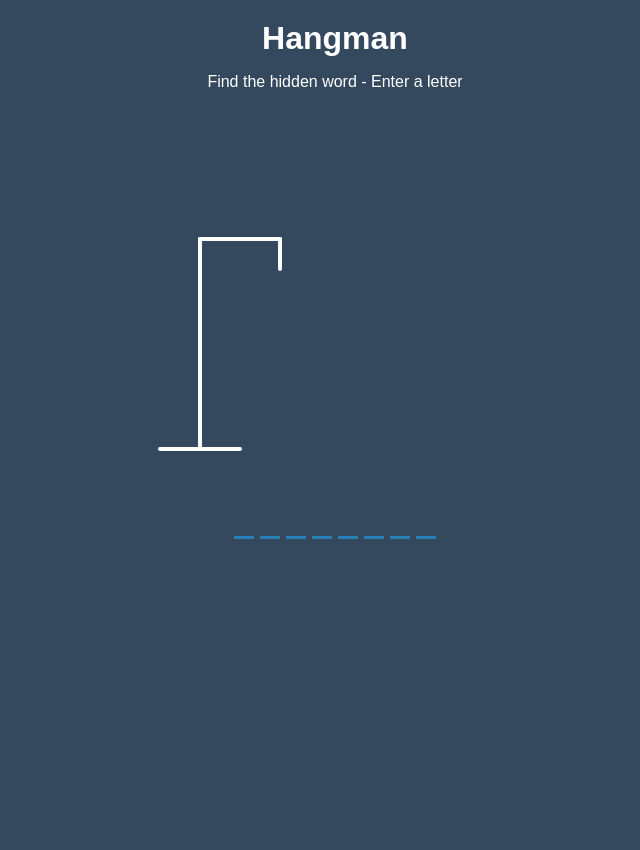
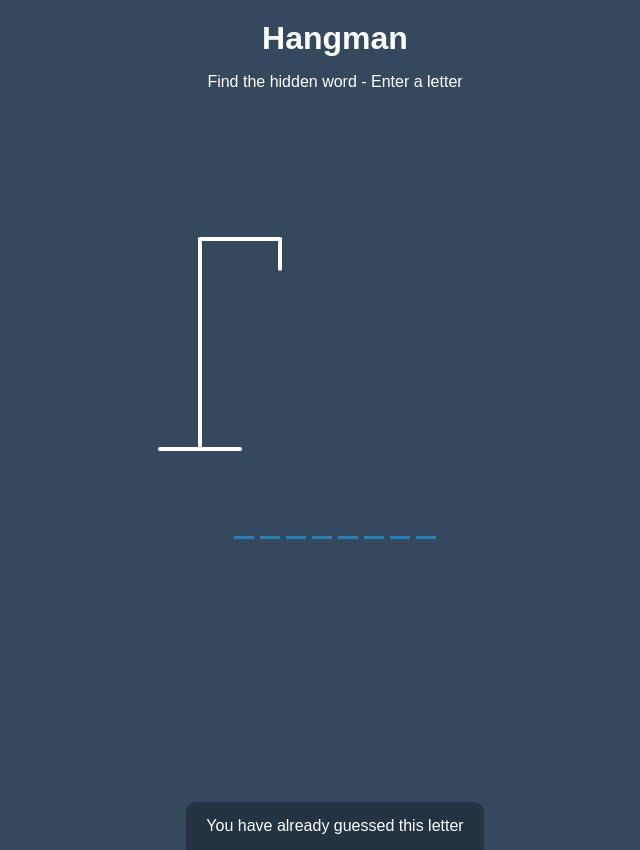
Before and after one commit to kevindecker64/hangman-react, a React (Create React App) app: page / in a window 1280 px wide. Shown: the whole page, without its empty margins (305-945 px from the left). Before the commit the page ends 800 px from the top, so only its background shows below. Built offline with nearby package versions, Linux system fonts and the light colour scheme; the HTML template or start-up script is replaced by a standard one.

Commit message:
shows Notification on repeat letter

```diff
--- a/src/App.css
+++ b/src/App.css
@@ -80,6 +80,7 @@
   bottom: 0;
   left: 0;
   right: 0;
+  /* display: flex; */
   display: none;
   align-items: center;
   justify-content: center;
@@ -113,19 +114,17 @@
 
 .notification-container {
   background-color: rgba(0, 0, 0, 0.3);
-  border-radius: 10px;
+  border-radius: 10px 10px 0 0;
   padding: 15px 20px;
   position: absolute;
-  left: 100px;
-  bottom: 100px;
+  bottom: -50px;
   transition: transform 0.3s ease-in-out;
-  display: none;
 }
 
 .notification-container p {
   margin: 0;
 }
 
-/* .notification-container.show {
-    transform: translateY(-50px);
-  } */
+.notification-container.show {
+  transform: translateY(-50px);
+}
--- a/src/App.jsx
+++ b/src/App.jsx
@@ -3,6 +3,10 @@
 import Figure from "./components/Figure";
 import WrongLetters from "./components/WrongLetters";
 import Word from "./components/Word";
+import Popup from "./components/Popup";
+import Notification from "./components/Notification";
+
+import { showNotification as show } from "./helpers/helpers";
 
 import "./App.css";
 
@@ -43,6 +47,7 @@
   const [playable, setPlayable] = useState(true);
   const [correctLetters, setCorrectLetters] = useState([]);
   const [wrongLetters, setWrongLetters] = useState([]);
+  const [showNotification, setShowNotification] = useState(false);
 
   useEffect(() => {
     const handleKeydown = (event) => {
@@ -54,13 +59,13 @@
           if (!correctLetters.includes(letter)) {
             setCorrectLetters((currentLetters) => [...currentLetters, letter]);
           } else {
-            // showNotification();
+            show(setShowNotification);
           }
         } else {
           if (!wrongLetters.includes(letter)) {
             setWrongLetters((wrongLetters) => [...wrongLetters, letter]);
           } else {
-            // showNotification();
+            show(setShowNotification);
           }
         }
       }
@@ -77,6 +82,8 @@
         <WrongLetters wrongLetters={wrongLetters} />
         <Word selectedWord={selectedWord} correctLetters={correctLetters} />
       </div>
+      <Popup />
+      <Notification showNotification={showNotification} />
     </>
   );
 }
--- a/src/components/Notification.jsx
+++ b/src/components/Notification.jsx
@@ -1,8 +1,6 @@
-import React from "react";
-
-export default function Notification() {
+export default function Notification({ showNotification }) {
   return (
-    <div class="notification-container" id="notification-container">
+    <div className={`notification-container ${showNotification ? "show" : ""}`}>
       <p>You have already guessed this letter</p>
     </div>
   );
--- /dev/null
+++ b/src/helpers/helpers.js
@@ -0,0 +1,6 @@
+export function showNotification(setter){
+    setter(true);
+    setTimeout(() => {
+        setter(false);
+    }, 2000)
+}
```
